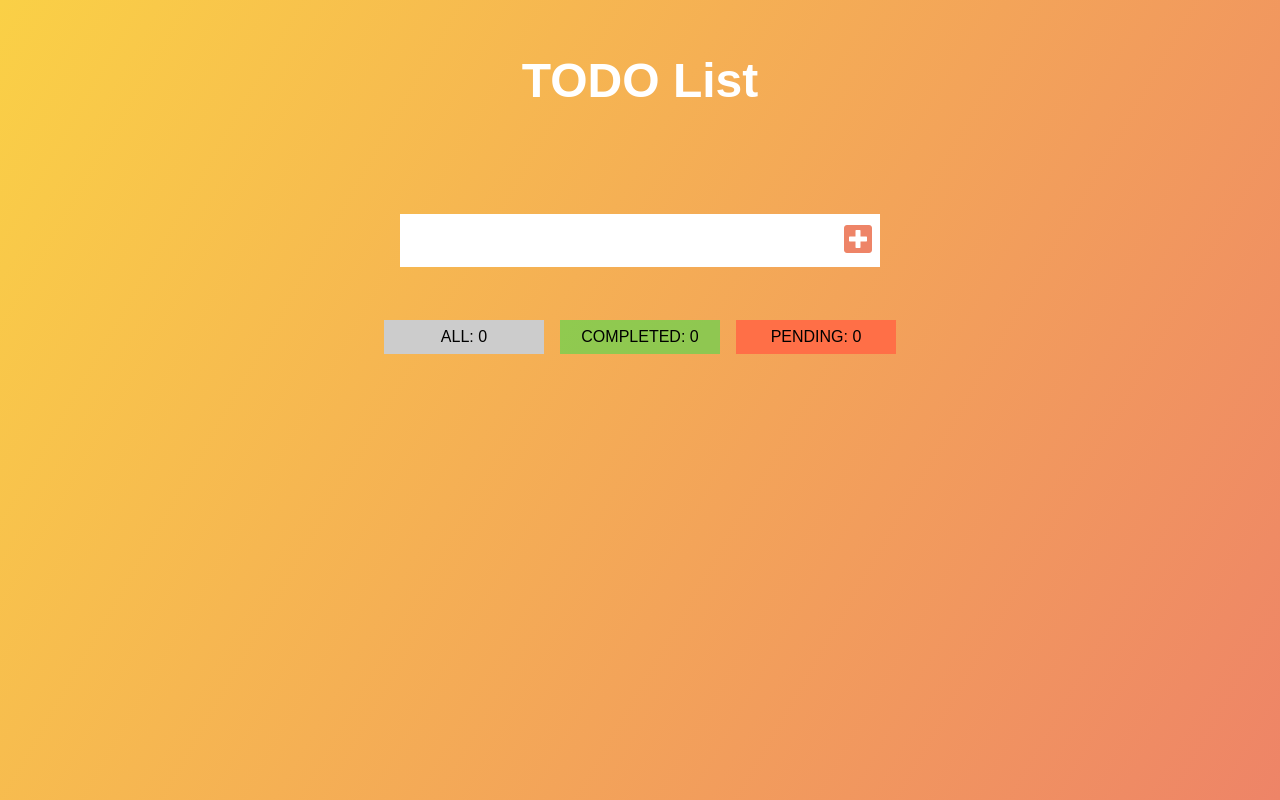
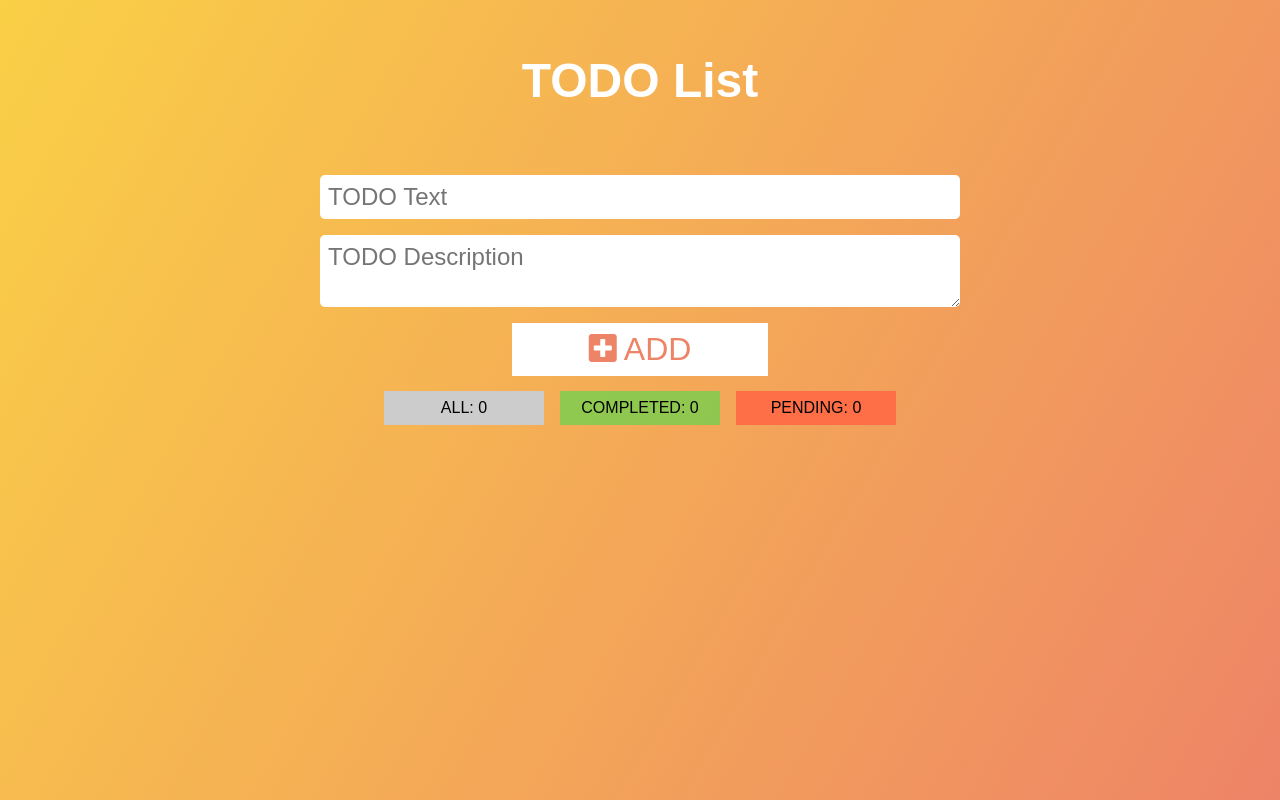
Before and after one commit to qbentil/REST-API-integration-with-React, a React (Create React App) app: page / in a window 1280 px wide. Built offline with nearby package versions, Linux system fonts and the light colour scheme.

Commit message:
Add Description to mee backend needs

```diff
--- a/src/App.css
+++ b/src/App.css
@@ -18,16 +18,24 @@ header {
 header, .form {
   min-height: 20vh;
   display: flex;
+  flex-direction: column;
   justify-content: center;
   align-items: center;
+  width: 100%;
+margin-bottom: 15px;
 }
 
-.form input, .form button {
+.form input, .form textarea {
+  border-radius: 5px;
+  border-bottom: 1px solid #ff6f47;
+  margin-bottom: 1rem;
+  font-family: 'Poppins', sans-serif;
   padding: 0.5rem;
-  font-size: 2rem;
+  font-size: 1.5rem;
   border: none;
   background: white;
   outline: none;
+  width: 50%;
 }
 
 .form button {
@@ -35,6 +43,11 @@ header, .form {
   background: white;
   cursor: pointer;
   transition: all 0.3s ease;
+  padding: 0.5rem;
+  font-size: 2rem;
+  border: none;
+  outline: none;
+  width: 20%;
 }
 
 .form button:hover{
@@ -97,7 +110,7 @@ header, .form {
 }
 
 .fall {
-  trans.: translateY(8rem) rotateZ(20deg);
+  transition: translateY(8rem) rotateZ(20deg);
   opacity: 0;
 }
 
--- a/src/App.js
+++ b/src/App.js
@@ -21,6 +21,7 @@ const Todo = (props) => {
 const App = () => {
   const [todos, setTodos] = useState([]);
   const [text, setText] = useState("");
+  const [desc, setDesc] = useState("");
 
   // add TODO
   const addTodo = (e) => {
@@ -29,10 +30,10 @@ const App = () => {
     // check if todo exist
     const todoExist = todos.find((todo) => todo.text === text);
 
-
     if (text !== "" && !todoExist) {
-      setTodos([...todos, { id: id++, text: text, checked: false }]); // add todo
+      setTodos([...todos, { id: id++, text: text, desc: desc, checked: false }]); // add todo
       setText(""); // clear input
+      setDesc(""); // clear input
     }
   };
 
@@ -58,16 +59,24 @@ const App = () => {
         <h1>TODO List</h1>
       </header>
 
-      <form method="POST" className="form" onSubmit={addTodo} >
+      <form method="POST" className="form" onSubmit={addTodo}>
         <input
           type="text"
           name="text"
           class="todo-input"
           value={text}
+          placeholder="TODO Text"
           onChange={(e) => setText(e.target.value)}
         />
+        <textarea
+          value={desc}
+          class="todo-input"
+          name="text"
+          placeholder="TODO Description"
+          onChange={(e) => setDesc(e.target.value)}
+        />
         <button class="todo-button" onClick={addTodo}>
-          <i class="fas fa-plus-square"></i>
+          <i class="fas fa-plus-square" /> ADD
         </button>
       </form>
 
```
